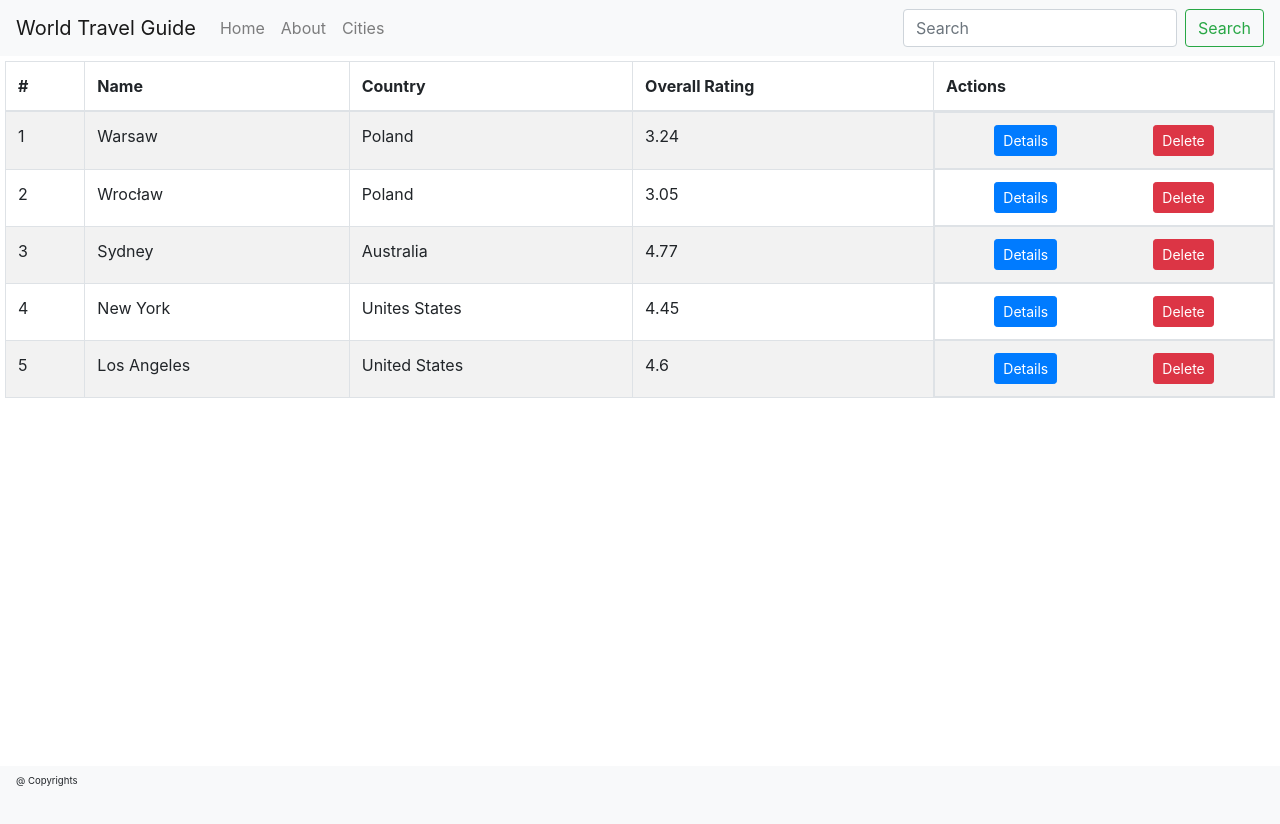
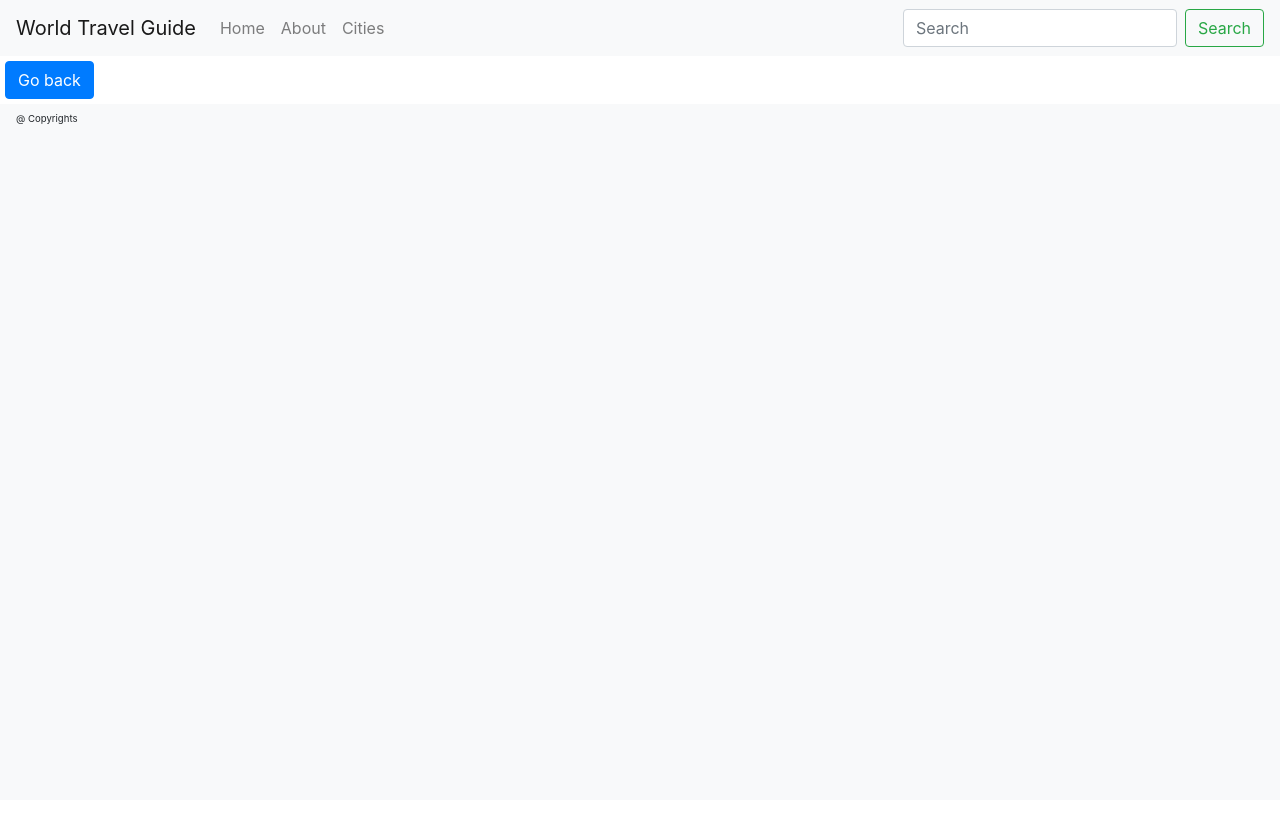
Before and after one commit to tszewcow/react-playground, a React (Create React App) app: page /cities/1 in a window 1280 px wide. Shown: the top 824 px of the page. After the commit the page ends 800 px from the top, so only its background shows below. Built offline with nearby package versions, Linux system fonts and the light colour scheme.

Commit message:
city details initially added

```diff
--- a/src/App.js
+++ b/src/App.js
@@ -6,7 +6,8 @@ import { Home } from './components/home/home';
 import { About } from './components/about/about';
 import { Footer } from './components/footer/footer';
 import { PageNotFound } from './components/page-not-found/page-not-found';
-import {Cities} from './components/cities/cities';
+import { Cities } from './components/cities/cities';
+import { CityDetails } from './components/city-details/city-details';
 
 const App = () => {
 
@@ -23,18 +24,11 @@ const App = () => {
             <Route exact path="/">
               <Redirect to="/home" />
             </Route>
-            <Route path="/home">
-              <Home />
-            </Route>
-            <Route path="/about">
-              <About />
-            </Route>
-            <Route path="/cities">
-              <Cities />
-            </Route>
-            <Route>
-              <PageNotFound />
-            </Route>
+            <Route exact path="/home" component={Home} />
+            <Route exact path="/about" component={About} />
+            <Route exact path="/cities" component={Cities} />
+            <Route exact path="/cities/:id" component={CityDetails} />
+            <Route component={PageNotFound} />
           </Switch>
         </div>
       </Router>
--- a/src/components/cities/cities.js
+++ b/src/components/cities/cities.js
@@ -4,7 +4,7 @@ import { CitiesTable } from '../cities-table/cities-table';
 import { LoadingSpinner } from '../loading-spinner/loading-spinner';
 import styles from './cities.module.scss';
 
-export const Cities = () => {
+export const Cities = props => {
 
     const [cities, setCities] = useState([]);
     const [dataLoaded, setDataLoaded] = useState(false);
@@ -20,7 +20,7 @@ export const Cities = () => {
 
     const onDetailsClick = (event) => {
         const cityId = event.target.getAttribute('city');
-        console.log(cities.find(city => city.id === cityId));
+        props.history.push(`/cities/${cityId}`);
     }
 
     const onDeleteClick = (event) => {
--- /dev/null
+++ b/src/components/city-details/city-details.js
@@ -0,0 +1,10 @@
+import React from 'react';
+
+import {Link} from 'react-router-dom';
+import {Button} from 'react-bootstrap';
+
+export const CityDetails = () => (
+    <div>
+        <Button as={Link} variant="primary" to='/cities'>Go back</Button>
+    </div>
+)
```
